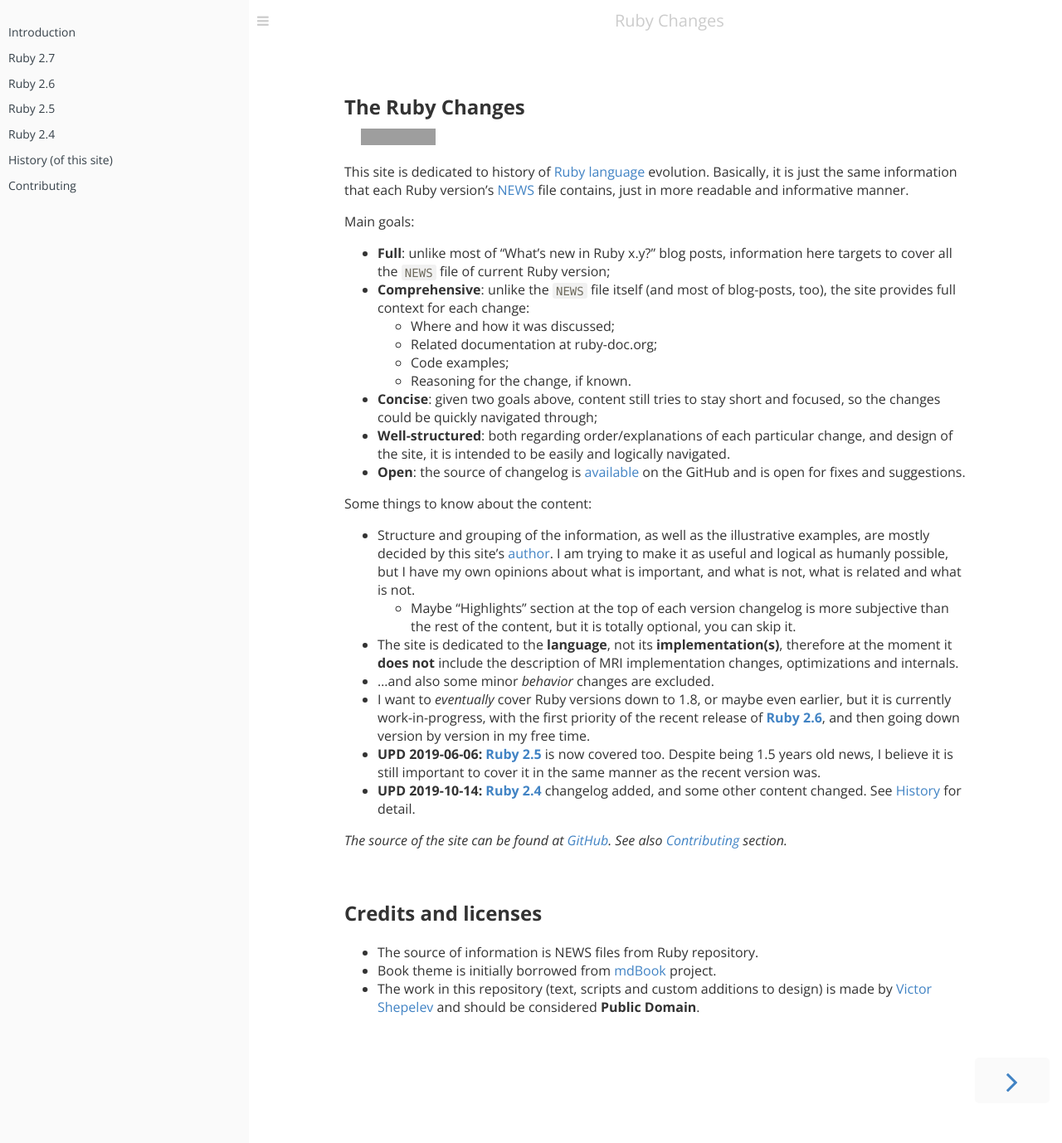
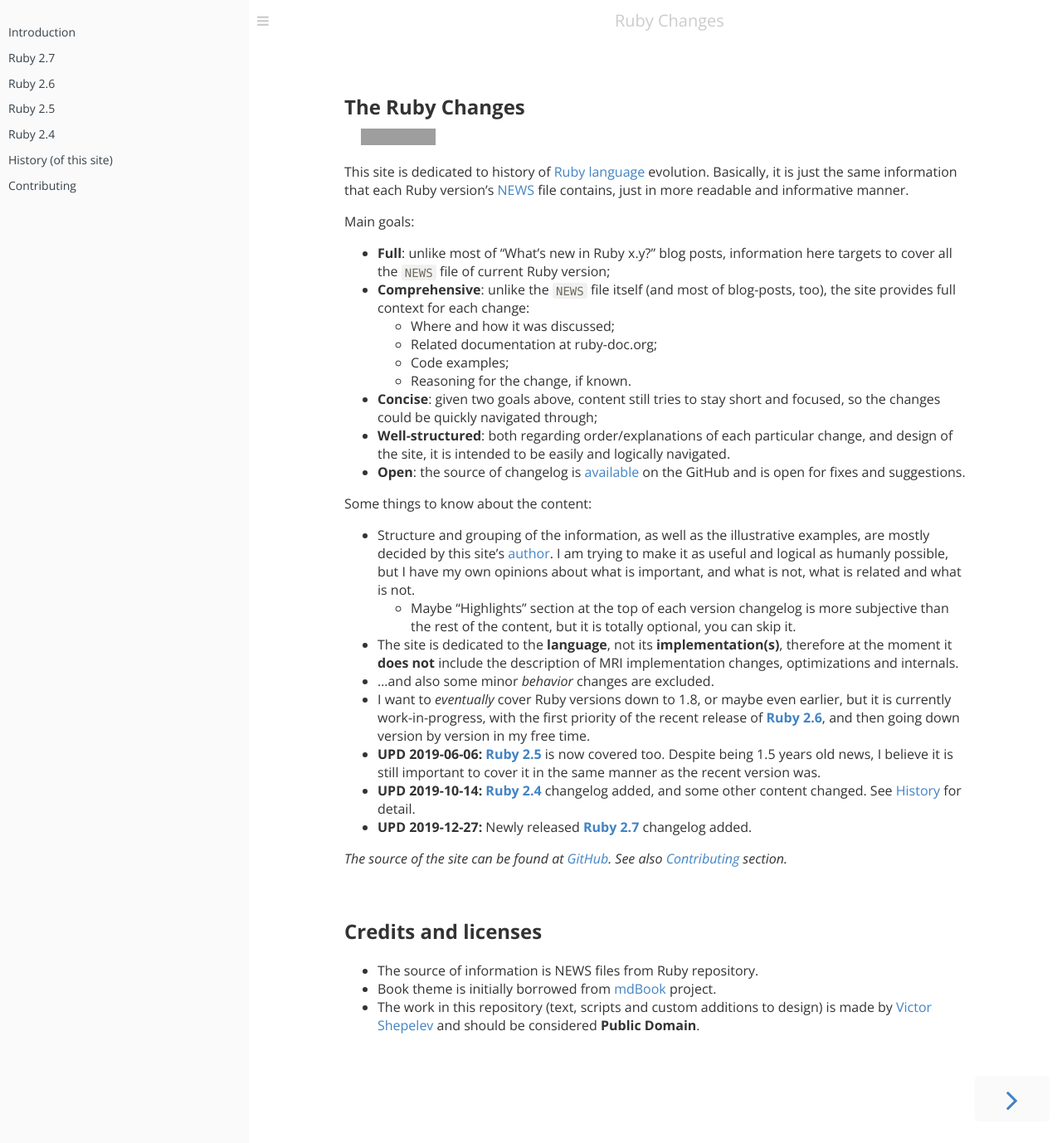
Before and after one commit to rubyreferences/rubychanges, a Jekyll site: the page built from README.md, in a window 1280 px wide. Shown: the top 1378 px of the page at 83% size. Built offline with Jekyll 4.4.1, drawn with Linux system fonts in a browser that asks for light colours; nearby versions of some CDN libraries; our own code applies the rules of GitHub Pages for plain Markdown files; grey boxes are pictures that could not be loaded.

Commit message:
Final changes

```diff
--- a/README.md
+++ b/README.md
@@ -31,6 +31,7 @@ Some things to know about the content:
 * I want to _eventually_ cover Ruby versions down to 1.8, or maybe even earlier, but it is currently work-in-progress, with the first priority of the recent release of **[Ruby 2.6](2.6.html)**, and then going down version by version in my free time.
 * **UPD 2019-06-06:** **[Ruby 2.5](2.5.html)** is now covered too. Despite being 1.5 years old news, I believe it is still important to cover it in the same manner as the recent version was.
 * **UPD 2019-10-14:** **[Ruby 2.4](2.4.html)** changelog added, and some other content changed. See [History](/History.html) for detail.
+* **UPD 2019-12-27:** Newly released **[Ruby 2.7](2.7.html)** changelog added.
 
 _The source of the site can be found at [GitHub](https://github.com/rubyreferences/rubychanges). See also [Contributing](/Contributing.html) section._
 
```
Also changed, not shown: History.md (+1 -1 lines).
